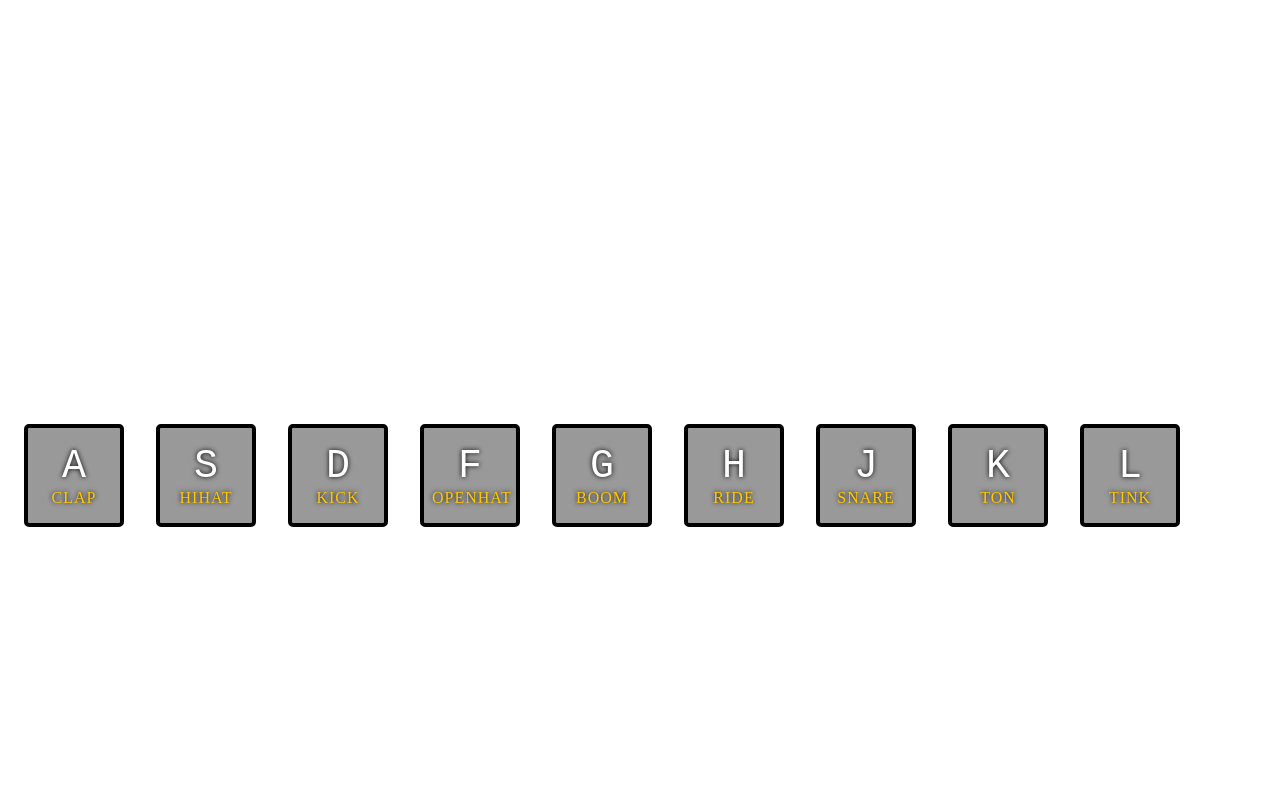
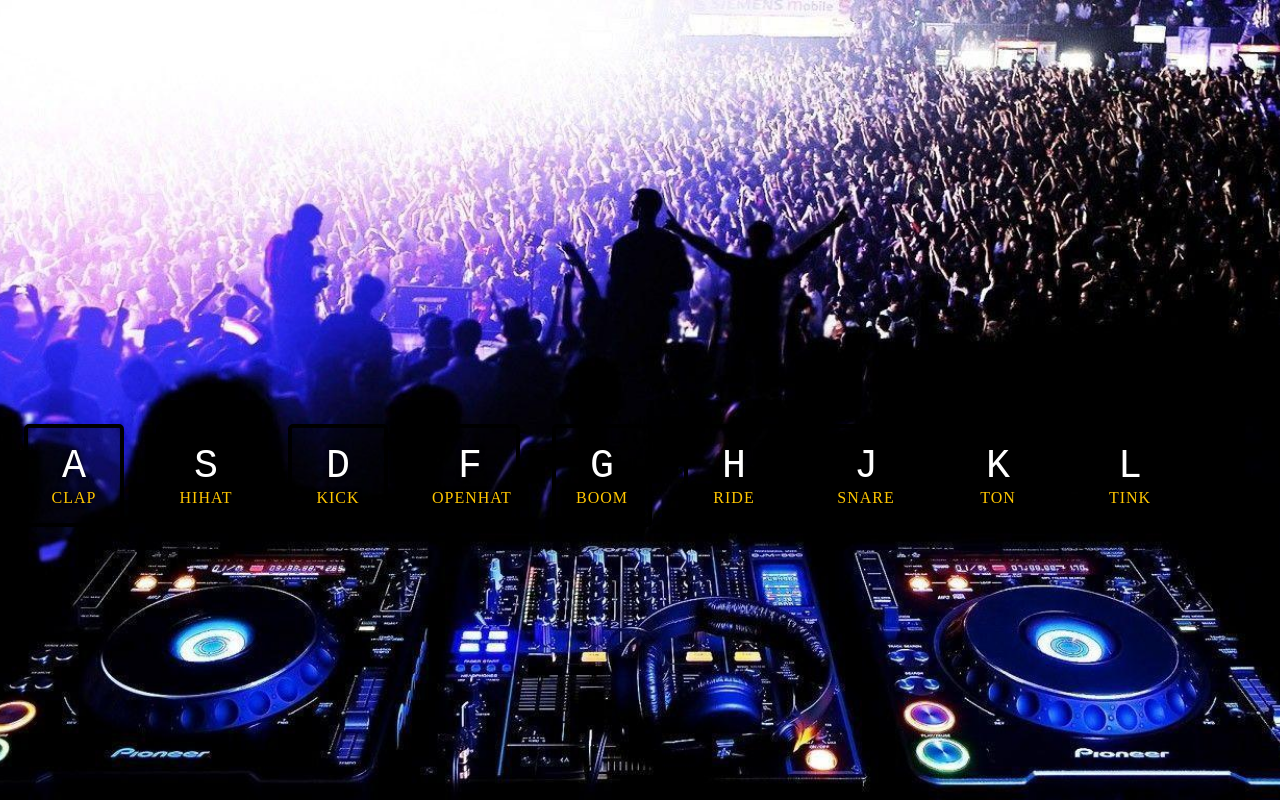
Before and after one commit to Abhishek1438/drum-kit, a plain HTML site: page index.html in a window 1280 px wide. Drawn offline with Linux system fonts and the light colour scheme; the site is published under a folder, as on GitHub Pages, so addresses that start at the root find nothing.

Commit message:
Update drum-kit.css

```diff
--- a/css/drum-kit.css
+++ b/css/drum-kit.css
@@ -7,7 +7,7 @@ html,body,.fullHeight {
 }
 
 body {
-    background: no-repeat url("/images/download.jpg");
+    background: no-repeat url("../images/download.jpg");
     background-position: center;
     background-size: cover;
     font-size: 16px;
```
